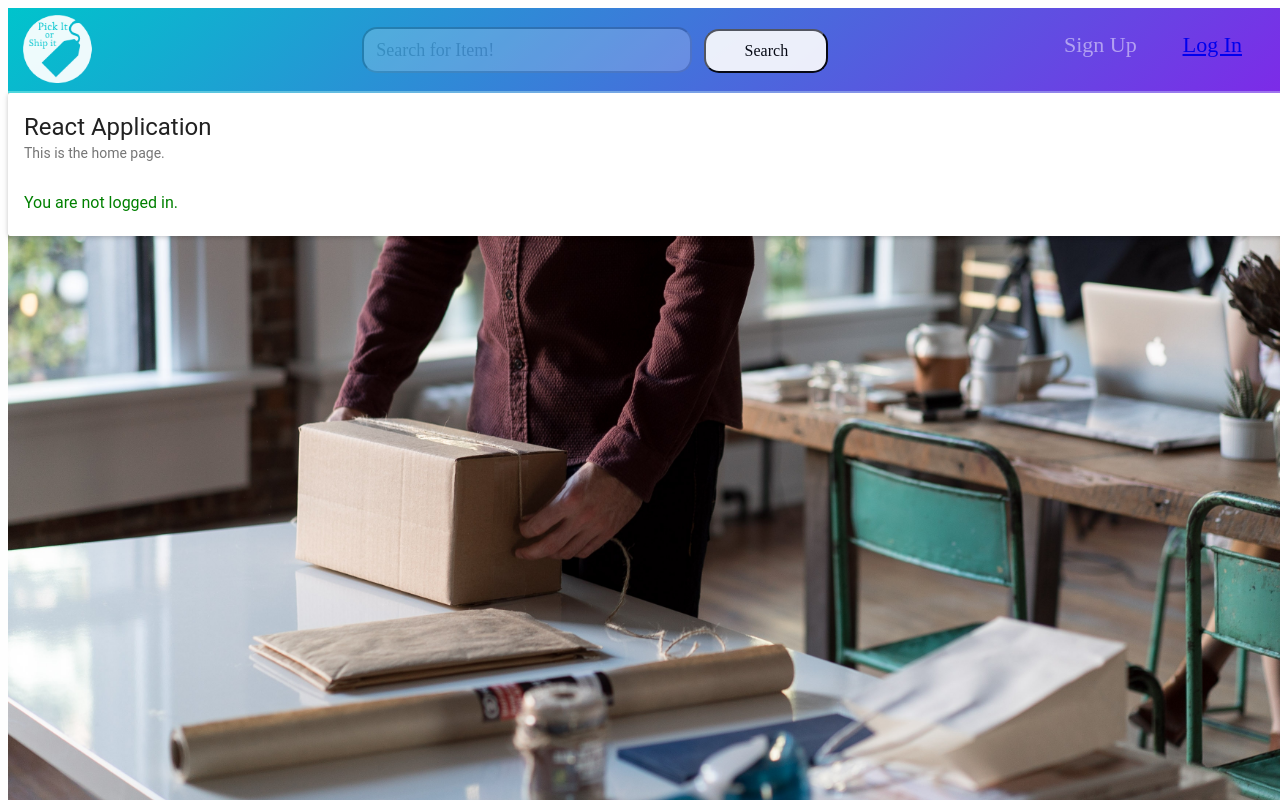
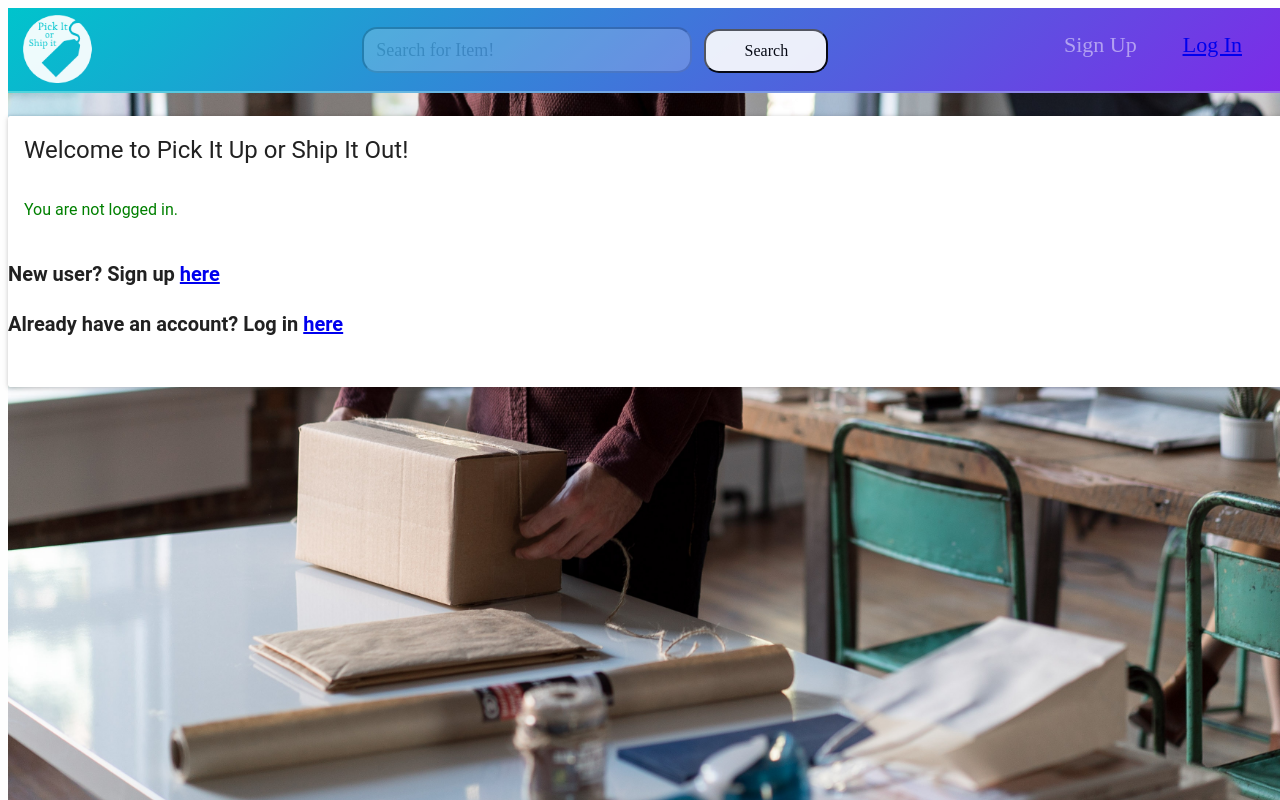
Before and after one commit to mfallucca/final_project, a React app: page /dashboard in a window 1280 px wide. Built offline with nearby package versions, Linux system fonts and the light colour scheme; the HTML template or start-up script is replaced by a standard one; what react-tap-event-plugin would draw is missing.

Commit message:
homepage mods

```diff
--- a/client/src/components/HomePage.jsx
+++ b/client/src/components/HomePage.jsx
@@ -11,14 +11,22 @@ class HomePage extends React.Component {
 
   render() {
     return (
+      <div>
+      <br />
       <Card className="container">
-        <CardTitle title="React Application" subtitle="This is the home page." />
+        <CardTitle title="Welcome to Pick It Up or Ship It Out!" />
           {Auth.isUserAuthenticated() ? (
             <CardText style={{ fontSize: '16px', color: 'green' }}>Welcome! You are logged in.</CardText>
           ) : (
+            <div>
             <CardText style={{ fontSize: '16px', color: 'green' }}>You are not logged in.</CardText>
+            <h4 class="form-signin-heading text-center">New user?  Sign up <a href = "#/signup">here</a></h4>
+            <h4 class="form-signin-heading text-center">Already have an account?  Log in <a href = "#/login">here</a></h4>
+            <br />
+            </div>
           )}
       </Card>
+      </div>
     )
   }
 };
```
Also changed, not shown: 1 other file (tests, documents, lock files or other folders).
